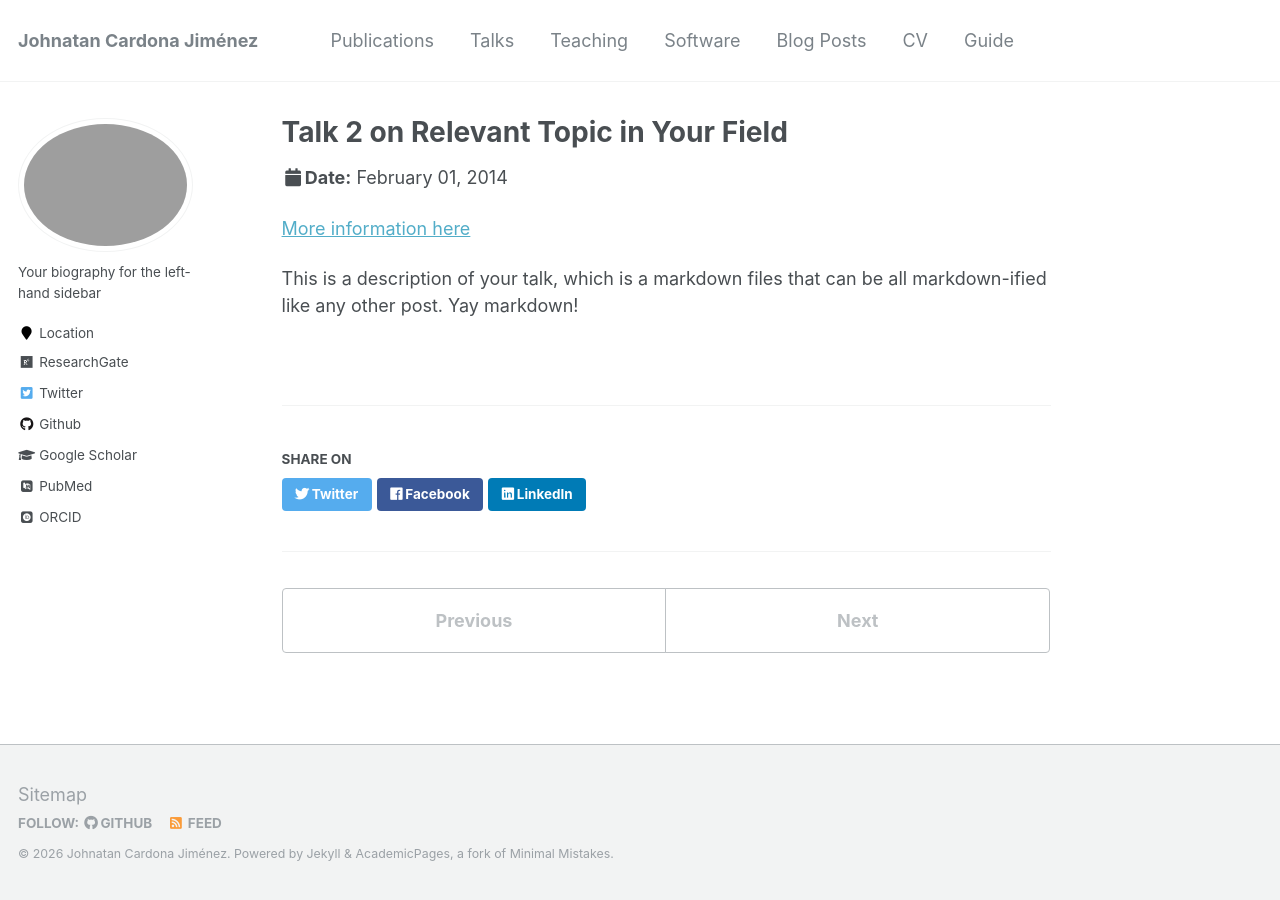
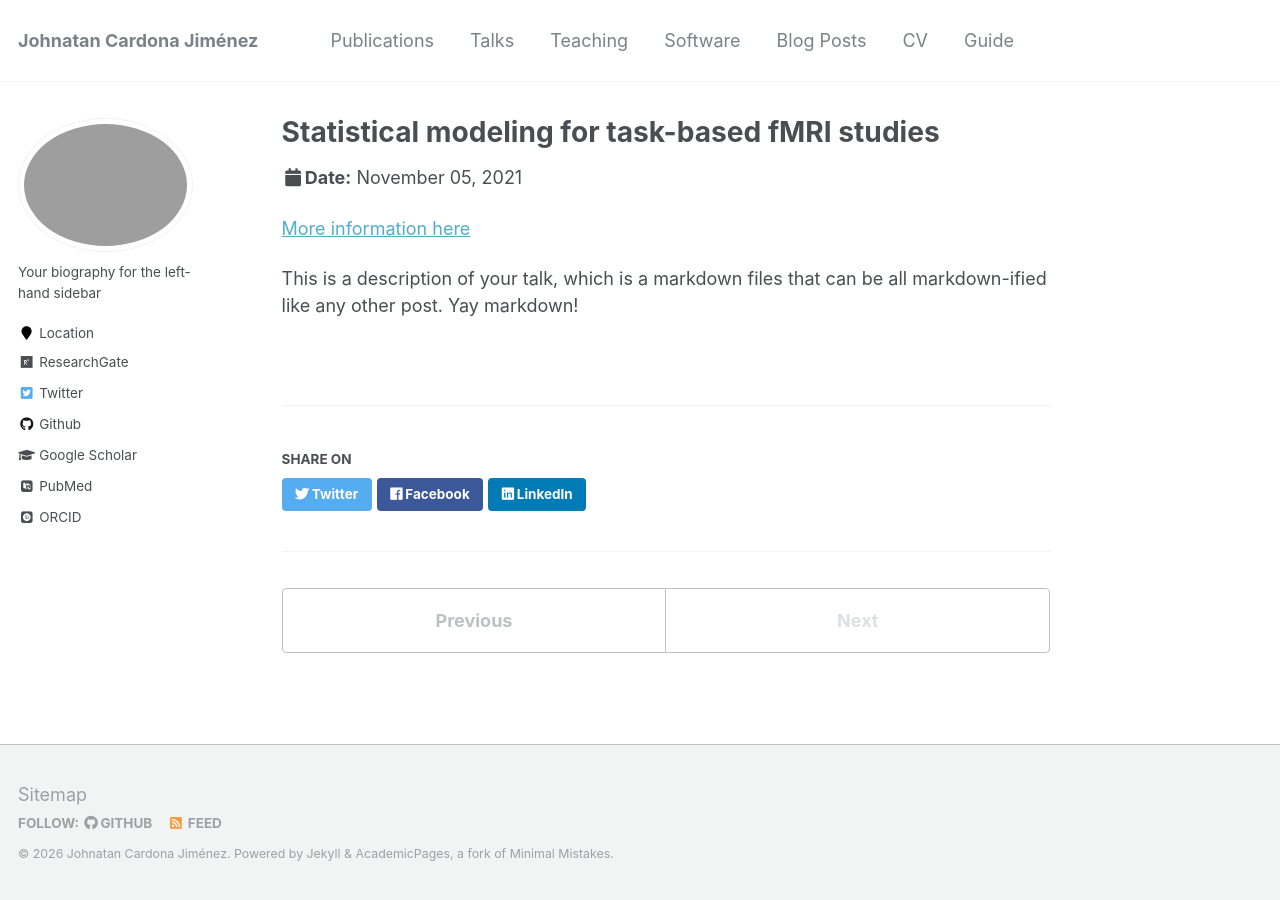
Before and after one commit to JohnatanLAB/JohnatanLAB.github.io, a Jekyll site: the page built from _talks/2014-02-01-talk-2.md, in a window 1280 px wide. Built offline with Jekyll 4.4.1, drawn with Linux system fonts in a browser that asks for light colours; some web fonts are replaced.

Commit message:
Update 2014-02-01-talk-2.md

```diff
--- a/_talks/2014-02-01-talk-2.md
+++ b/_talks/2014-02-01-talk-2.md
@@ -1,13 +1,13 @@
 ---
-title: "Talk 2 on Relevant Topic in Your Field"
+title: "Statistical modeling for task-based fMRI studies"
 collection: talks
 type: "Talk"
 permalink: /talks/2014-02-01-talk-2
-venue: "London School of Testing"
-date: 2014-02-01
-location: "London, UK"
+venue: "XIII Coloquio Nacional de Estadística"
+date: 2021-11-05
+location: "Medellín, Colombia"
 ---
 
-[More information here](http://example2.com)
+[More information here](https://www.youtube.com/watch?v=BPEmBF0Bdtc&t=6s)
 
 This is a description of your talk, which is a markdown files that can be all markdown-ified like any other post. Yay markdown!
```
